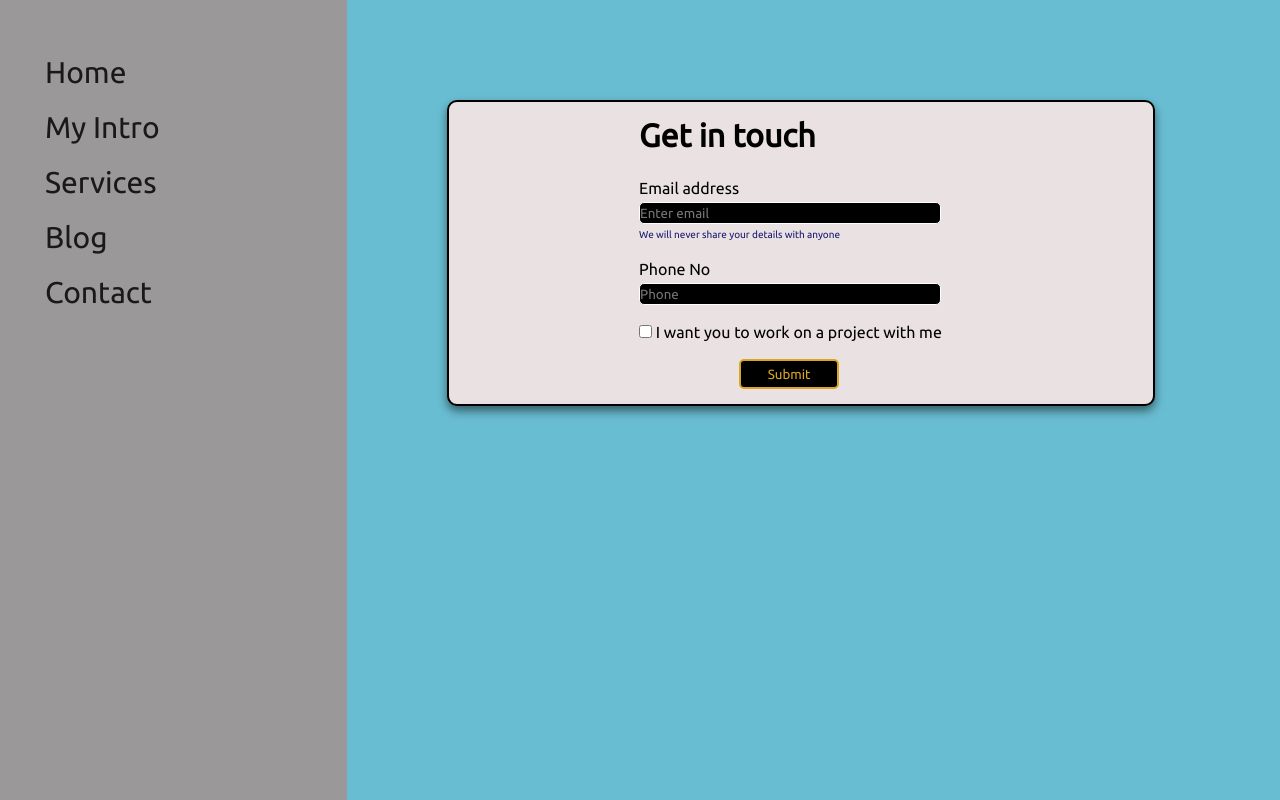
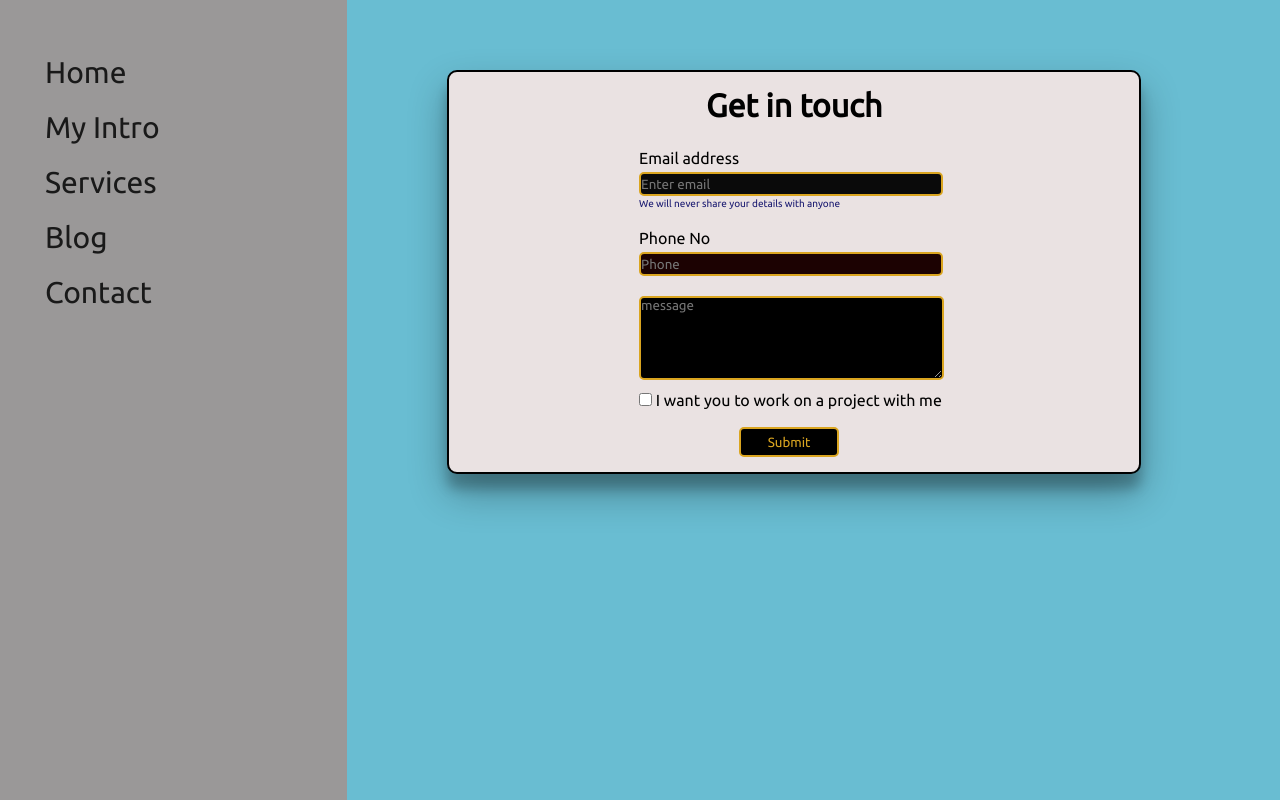
Before and after one commit to NITIN0302/Portfolio, a plain HTML site: page contact.html in a window 1280 px wide. Drawn offline with Linux system fonts and the light colour scheme.

Commit message:
form added

```diff
--- a/contact.html
+++ b/contact.html
@@ -37,6 +37,8 @@
                             <label for="clientphone">Phone No</label>
                             <input type="phone" class="form-control" id="clientphone" placeholder="Phone">
                         </div>
+                        <textarea class="text" name="message" id="" cols="30" rows="10" placeholder="message"></textarea>
+                        <br>
                         <div class="check">
                             <input type="checkbox" class="form-check" id="isclient">
                             <label class="form-check-label" for="isclient">I want you to work on a project with
--- a/style.css
+++ b/style.css
@@ -114,22 +114,18 @@
 }
 
 .contactform h1{
+    text-align: center;
     margin:15px 0;
-}
-
-.contactform:hover {
-    transform: translateY(5px);
-    box-shadow: inset 0px 10px 20px 2px rgba(0, 0, 0, 0.25);
 }
 
 .contactform
 {
-    box-shadow: 0px 5px 10px 0px rgba(0, 0, 0, 0.5);
+    box-shadow: rgba(0, 0, 0, 0.3) 0px 19px 38px, rgba(0, 0, 0, 0.22) 0px 15px 12px;
     border-radius:10px;
     border:2px solid black;
-    width:55vw;
+    width:690px;
     background-color: rgb(234, 226, 226);
-    margin:100px 100px;
+    margin:70px 100px;
     font-family: 'Source Code Pro', monospace;
 }
 
@@ -145,7 +141,7 @@ label{
 
 .contactform div p{
     font-size:10px;
-    padding-top: 5px;
+    padding-top: 2px;
     color:midnightblue;
 }
 
@@ -157,9 +153,9 @@ label{
 #clientemail
 {
     border-radius:5px;
-    border:1px solid white;
+    border:2px solid goldenrod;
     color:goldenrod;
-    background-color:black;
+    background-color:rgb(10, 10, 10);
     height:20px;
     width:300px;
 }
@@ -167,12 +163,13 @@ label{
 #clientphone
 {
     border-radius:5px;
-    border:1px solid white;
+    border:2px solid goldenrod;
     color:goldenrod;
-    background-color:black;
+    background-color:rgb(28, 2, 2);
     height:20px;
     width:300px;
 }
+
 
 form
 {
@@ -196,3 +193,13 @@ form
     color:black;
     background-color:goldenrod;
 }
+
+.text
+{
+    width: 301px;
+    height: 80px;
+    margin-top:10px;
+    background-color: black;
+    border:2px solid goldenrod;
+    border-radius:5px;
+}
```
